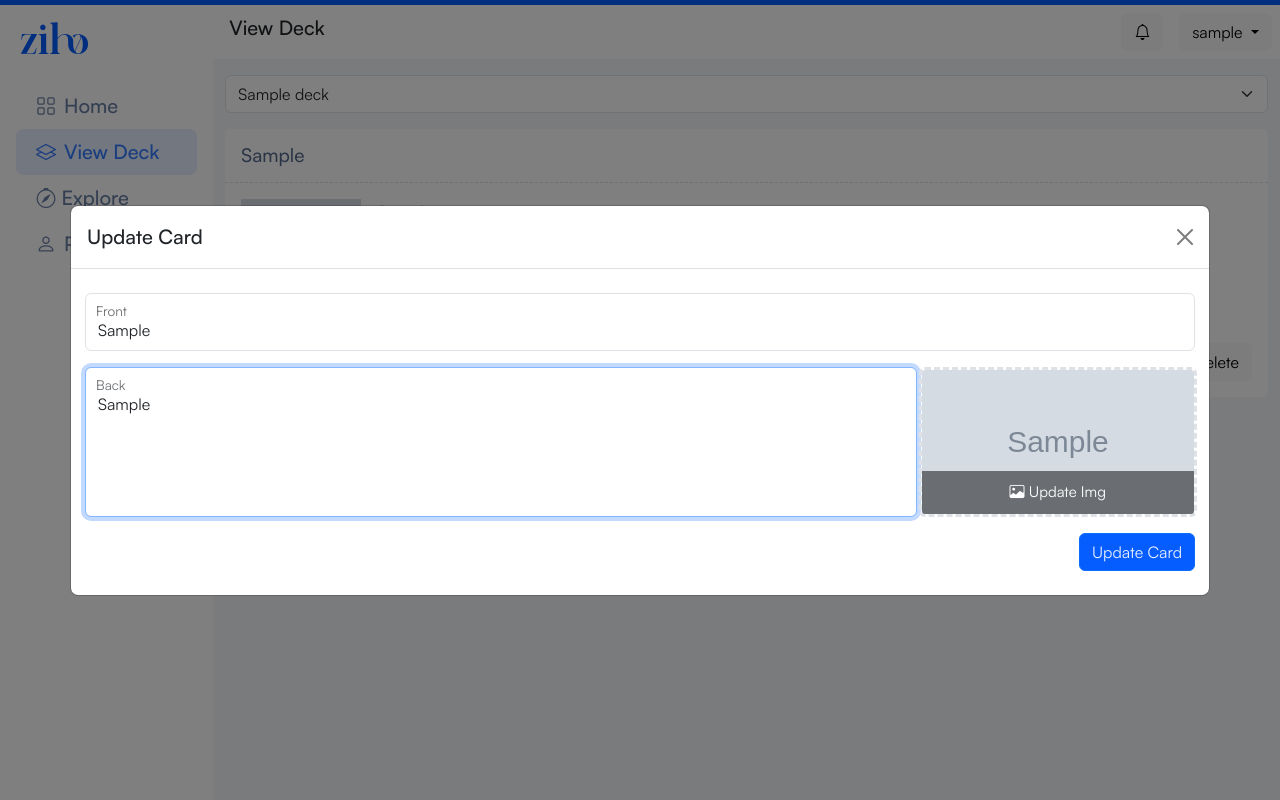
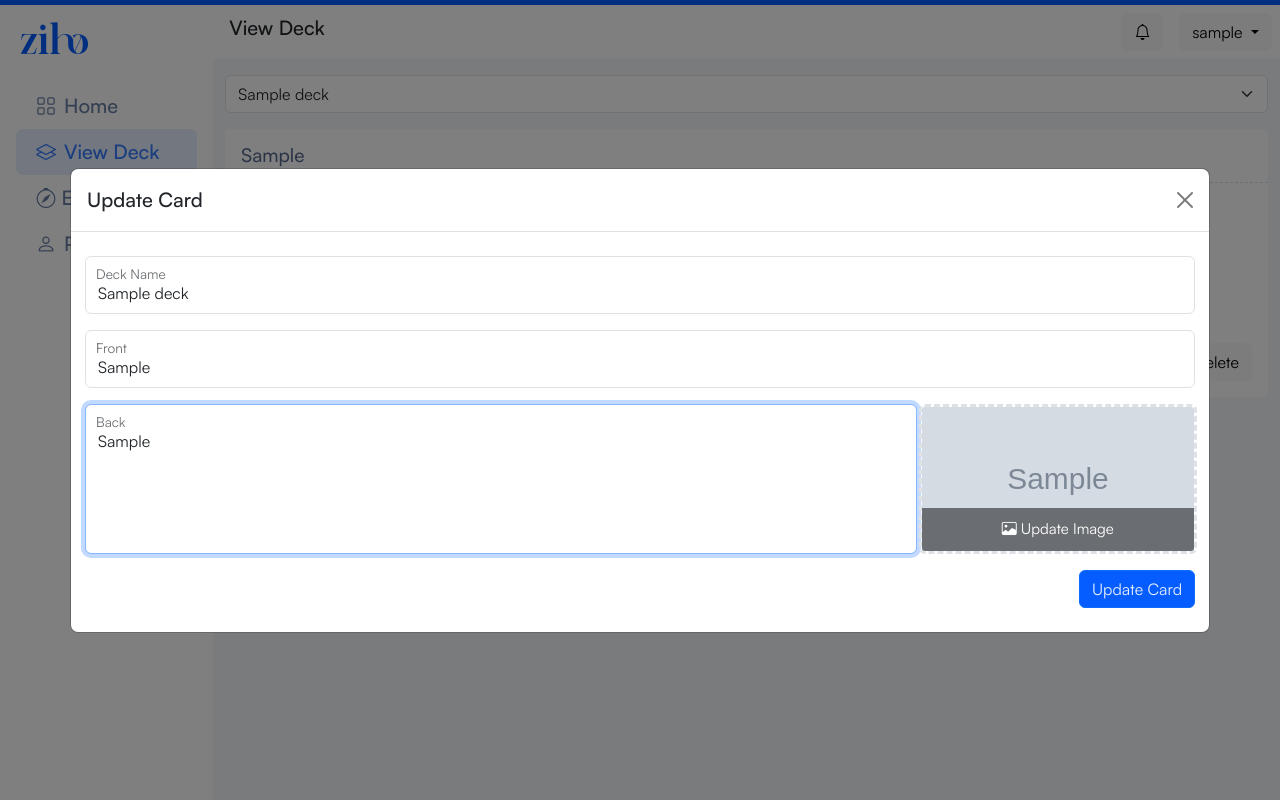
Before and after one commit to shanukun/Ziho, a Flask app: page /view-deck in a window 1280 px wide, after a click on "Edit". Run offline with Flask 3, Linux system fonts and the light colour scheme; a user stored in the database is signed in; tables that the repository leaves empty hold one stand-in row (values such as "Sample post"); grey boxes marked "Sample" are stand-in pictures; style sheets or scripts are compiled from the project's sources; parts of the project's set-up code (start-up, migrations or seed data) failed here and were passed over; some libraries are stand-ins or nearby versions.

Commit message:
card form: Add error field for card image and deck_id field.
Instead of select field for decks in update card form, use hidden field
for deck_id and a separate field for displaying deck name.

```diff
--- a/ziho/static/js/main.js
+++ b/ziho/static/js/main.js
@@ -43,6 +43,13 @@ function display_toast(msg, success = true) {
 }
 
 function show_uploaded_image(el, image) {
+    let invalid_feedback = getEl(
+        ".card-back-image > .is-invalid ~ .invalid-feedback",
+    );
+    if (typeof invalid_feedback != "undefined" && invalid_feedback != null) {
+        invalid_feedback.classList.add("d-none");
+    }
+
     el.setAttribute("src", image);
     el.classList.add("d-flex");
     el.classList.remove("d-none");
@@ -75,9 +82,8 @@ const all_form_listener = [
         el_sel: "#view-deck-card-select",
         event: "change",
         func: (e) => {
-            e.preventDefault();
             let url = getEl("#view-deck-url").dataset.url;
-            go_to_url(url + "/" + this.value);
+            go_to_url(url + "/" + e.target.value);
         },
     },
 ];
--- a/ziho/templates/_forms/update_card.html
+++ b/ziho/templates/_forms/update_card.html
@@ -1,16 +1,11 @@
-{% from "_macros/forms.html" import render_form, render_field %}
+{% from "_macros/forms.html" import render_form, render_field, render_image_field_for_preview %}
 {% call render_form(card_form) %}
-    {{ render_field(card_form.deck_id, id="update-card-deck-select", class="form-control text-break") }}
+    {{ card_form.card_id(type="hidden") }}
+    {{ card_form.deck_id(type="hidden") }}
+    {{ render_field(card_form.deck_name, readonly=True) }}
     {{ render_field(card_form.front, required=True) }}
     <!-- TODO size of textarea is increased using js, make sure it gets reset after submitting -->
     {{ render_field(card_form.back, div_class="form-floating has-validation col-9 gx-1", class="form-control card-back", required=True) }}
-    <div id="update-card-back-image" class="col-3 gx-2 rounded d-flex overflow-hidden px-0 card-back-image">
-        <img src="" class="d-none" id="uploaded-image-preview" />
-        {{ card_form.card_image(class="d-none", accept="image/*", id="upload-post-image") }}
-        <label for="upload-post-image" class="upload-image-label">
-            <i class="bi bi-image"></i> Update Img
-        </label>
-    </div>
-    <input id="card_id" name="card_id" type="hidden">
+    {{ render_image_field_for_preview(card_form.card_image, "update-card-back-image", "Update Image") }}
     {{ render_field(card_form.submit, value="Update Card") }}
 {% endcall %}
--- a/ziho/templates/_macros/forms.html
+++ b/ziho/templates/_macros/forms.html
@@ -49,6 +49,20 @@
         {{ field_errors(field) }}
     </div>
 {%- endmacro -%}
+{% macro render_image_field_for_preview(field, id, label) %}
+    <div id="{{ id }}" class="col-3 gx-2 rounded d-flex overflow-hidden px-0 card-back-image has-validation">
+        <img src="" class="d-none" id="uploaded-image-preview" />
+        {% if field.errors %}
+            {{ field(class="d-none is-invalid", accept="image/*", id="upload-post-image") }}
+        {% else %}
+            {{ field(class="d-none", accept="image/*", id="upload-post-image") }}
+        {% endif %}
+        {{ field_errors(field) }}
+        <label for="upload-post-image" class="upload-image-label">
+            <i class="bi bi-image"></i> {{ label }}
+        </label>
+    </div>
+{% endmacro %}
 {% macro render_input_field(field, div_class="form-floating has-validation col-12 gx-1") %}
     {% set div_class = kwargs["div_class"] if kwargs["div_class"] else div_class %}
     <div class="{{ div_class }}">
--- a/ziho/templates/view_deck.html
+++ b/ziho/templates/view_deck.html
@@ -79,20 +79,16 @@
             let card_front = ds.card_front;
             let card_back = ds.card_back;
 
-            let opt = document.createElement("option");
-            opt.value = {{ deck_id }};
-            opt.innerHTML = "{{ decks[deck_id].name }}";
 
             getEl("#front").innerHTML = card_front;
             getEl("#back").innerHTML = card_back;
             getEl("#card_id").setAttribute("value", card_id);
+            getEl("#deck_id").setAttribute("value", {{ deck_id }});
 
             if (ds.card_image_path) {
                 show_uploaded_image(getEl("#uploaded-image-preview"), ds.card_image_path);
                 getEl("#uploaded-image-preview").dataset.prev_image_path = ds.card_image_path;
             }
-
-            getEl("#update-card-deck-select").appendChild(opt);
         });
 
         getEl("#update-card-overlay").addEventListener("shown.bs.modal", (e) => {
```
Also changed, not shown: ziho/templates/_forms/add_card.html (+2 -8 lines).
